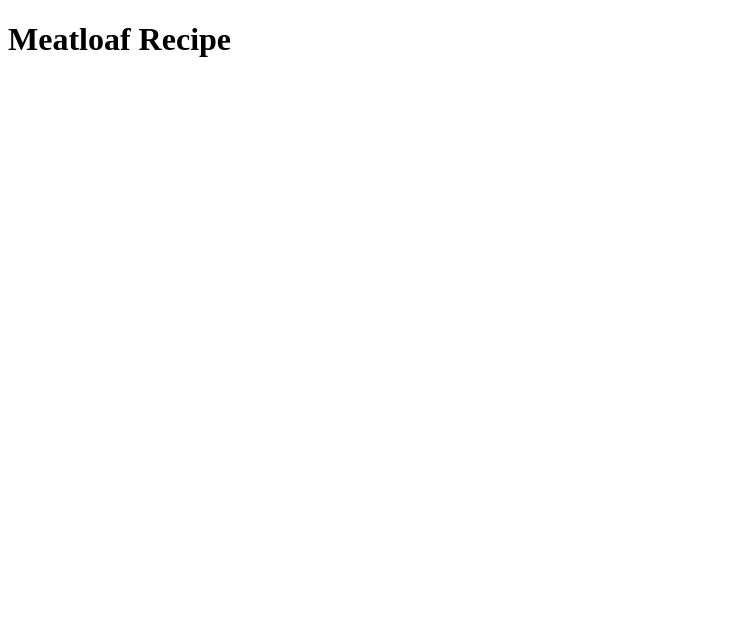
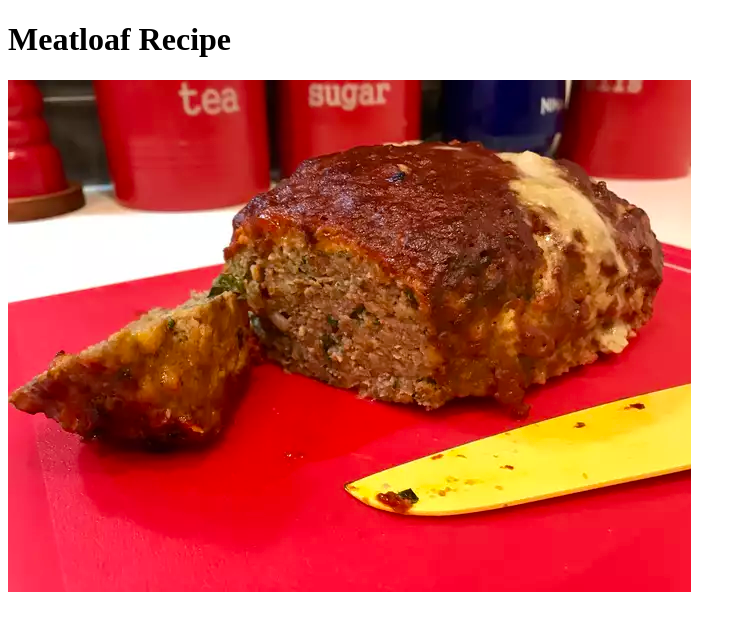
Before and after one commit to GuyJ1/odin-recipes, a plain HTML site: page recipes/meatloaf.html in a window 1280 px wide. Shown: the whole page, without its empty margins (0-746 px from the left). Drawn offline with Linux system fonts and the light colour scheme.

Commit message:
Added image links to the meatloaf and paella recipes. meatloaf recipe has the meatloaf image. paella recipe has the paella image.

```diff
--- a/recipes/meatloaf.html
+++ b/recipes/meatloaf.html
@@ -9,6 +9,7 @@
 
 <body>
     <h1>Meatloaf Recipe</h1>
+    <img src="meatloaf.webp" alt="meatloaf">
 </body>
 
 </html>
```
Also changed, not shown: recipes/paella.html (+1 -0 lines).
